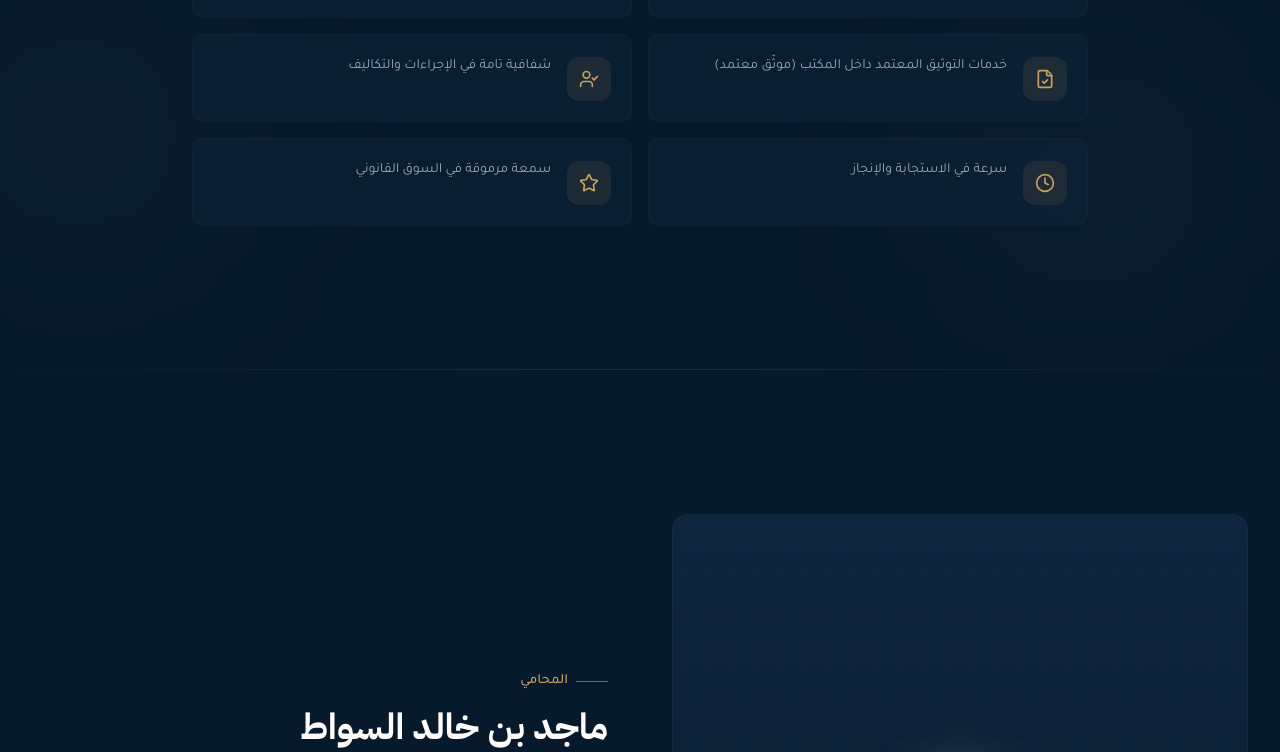
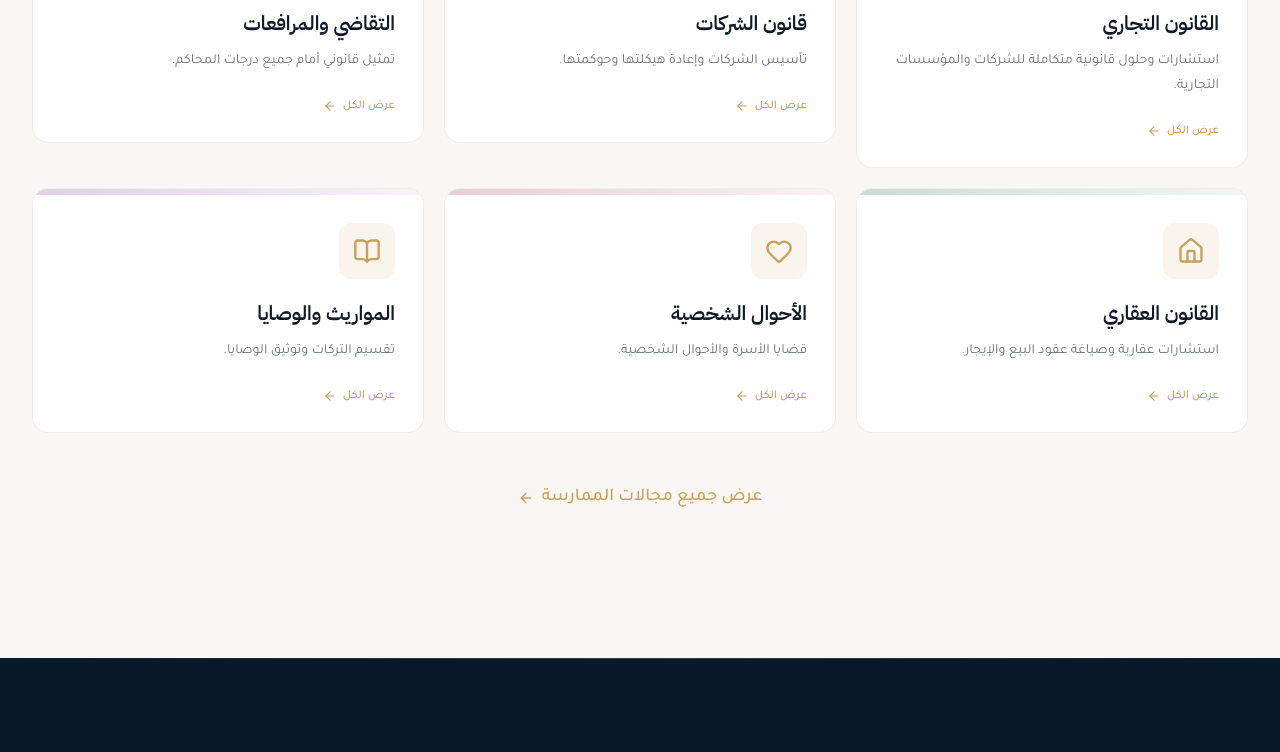
Before and after one commit to khodranefrs-creator/qimam, a Next.js app: page / in a window 1280 px wide. Shown: the part 2060-2812 px from the top of the page. Built offline with nearby package versions, Linux system fonts and the light colour scheme; no server answers; the database is empty.

Commit message:
refactor: reorder homepage sections for optimal psychological flow (What → How → Why → Proof → Who → Close)

```diff
--- a/src/app/page.tsx
+++ b/src/app/page.tsx
@@ -47,11 +47,11 @@ export default async function HomePage() {
     <>
       <Hero />
       <AboutTeaser />
-      <WhyQimam />
-      <LawyerTeaser />
       <PracticeAreasGrid areas={practiceAreas} />
       <ProcessTimeline />
+      <WhyQimam />
       <TestimonialsSlider testimonials={testimonials} />
+      <LawyerTeaser />
       <BlogPreview posts={posts} />
       <FaqPreview faqs={faqs} />
       <ContactOfficeSection />
--- a/src/components/home/lawyer-teaser.tsx
+++ b/src/components/home/lawyer-teaser.tsx
@@ -19,7 +19,8 @@ export function LawyerTeaser() {
   ]
 
   return (
-    <section className="bg-primary section-padding">
+    <section className="bg-primary section-padding relative overflow-hidden">
+      <div className="absolute top-0 left-0 right-0 h-px bg-gradient-to-r from-transparent via-accent-gold/30 to-transparent" />
       <div className="container-custom">
         <div className="grid lg:grid-cols-2 gap-12 lg:gap-16 items-center">
           <motion.div
```
